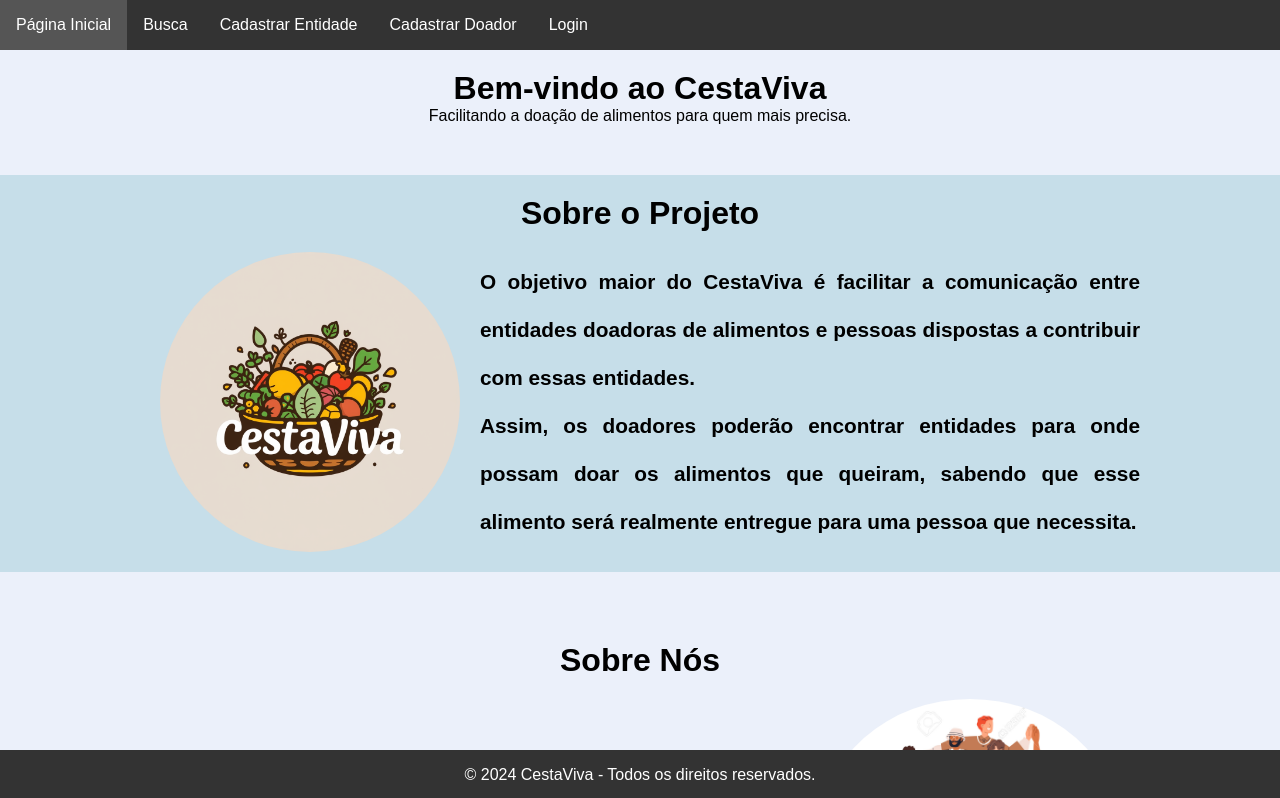
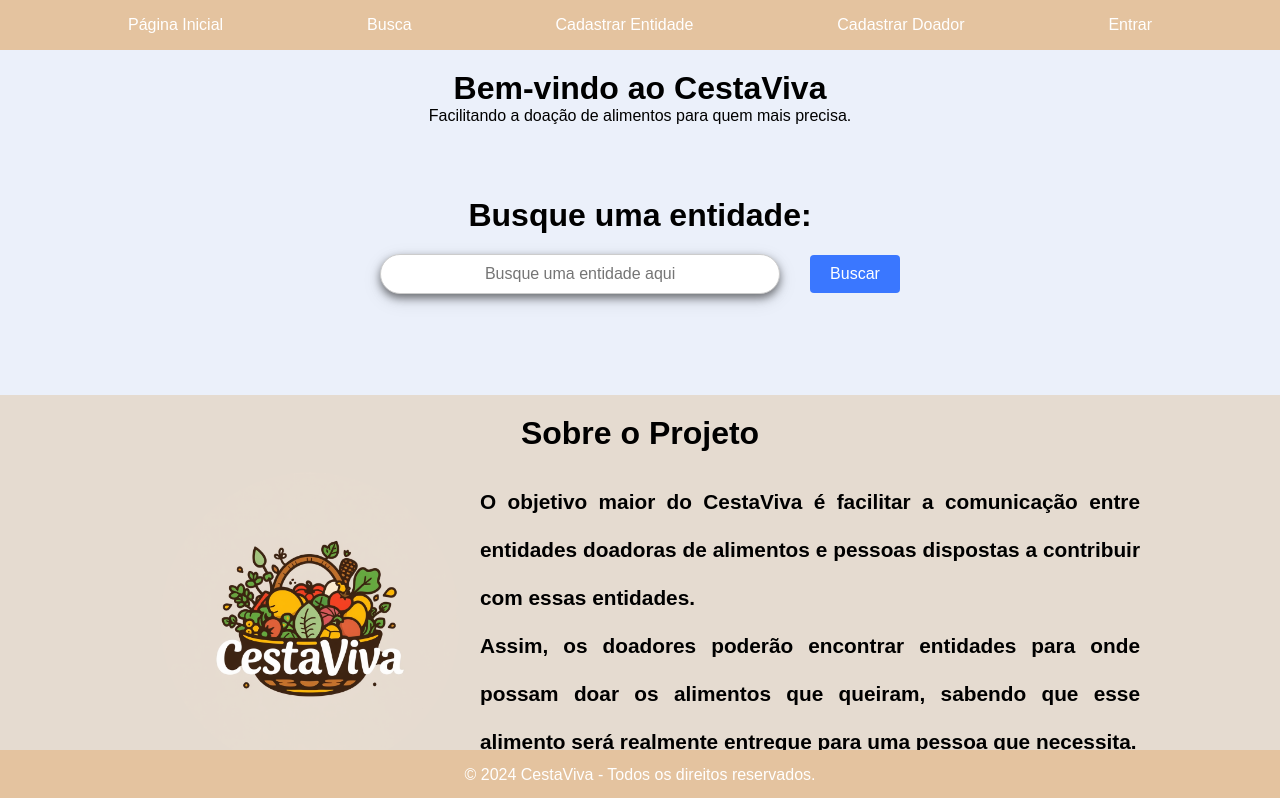
Before and after one commit to Amicuchi/CestaViva, a React (Vite) app: page / in a window 1280 px wide. Shown: the top 798 px of the page. Built offline with nearby package versions, Linux system fonts and the light colour scheme.

Commit message:
Atualização da Home. Acréscimo do campo de busca de entidade.

```diff
--- a/src/components/Navbar.jsx
+++ b/src/components/Navbar.jsx
@@ -8,7 +8,7 @@ function Navbar() {
                 <li><Link to="/busca">Busca</Link></li>
                 <li><Link to="/cadastro-entidade">Cadastrar Entidade</Link></li>
                 <li><Link to="/cadastro-doador">Cadastrar Doador</Link></li>
-                <li><Link to="/login">Login</Link></li>
+                <li><Link to="/login">Entrar</Link></li>
             </ul>
         </nav>
     );
--- a/src/components/homeComponents/BusqueEntidade.jsx
+++ b/src/components/homeComponents/BusqueEntidade.jsx
@@ -0,0 +1,15 @@
+import '../../styles/Contato.css';
+import '../../styles/Busque.css';
+
+
+export default function BusqueEntidade() {
+    return(
+        <div className="BEContainer">
+            <h2 className='TitleH2'>Busque uma entidade:</h2>
+            <form className="BEForm" action="">
+                <input className="BEInput" type="text" name="busqueEntidade" placeholder="Busque uma entidade aqui"/>
+                <button>Buscar</button>
+            </form>
+        </div>
+    )
+}
--- a/src/pages/Home.jsx
+++ b/src/pages/Home.jsx
@@ -1,3 +1,4 @@
+import BusqueEntidade from "../components/homeComponents/BusqueEntidade";
 import ConhecaAsEntidades from "../components/homeComponents/ConhecasAsEntidades";
 import Contato from "../components/homeComponents/Contato";
 import SobreNos from "../components/homeComponents/SobreNos";
@@ -8,6 +9,7 @@ function Home() {
         <>
             <h1>Bem-vindo ao CestaViva</h1>
             <p>Facilitando a doação de alimentos para quem mais precisa.</p>
+            <BusqueEntidade />
             <SobreProjeto />
             <SobreNos />
             <ConhecaAsEntidades />
--- /dev/null
+++ b/src/styles/Busque.css
@@ -0,0 +1,28 @@
+.BEContainer{
+    margin-top: 20px;
+    height: 200px;
+    width: 100%;
+    display: flex;
+    flex-direction: column;
+    justify-content: center;
+}
+
+.BEInput{
+    width: 400px;
+    max-width: 70%;
+    margin: 0 30px 0 0;
+    padding: 10px;
+    border: 1px solid #ccc;
+    border-radius: 20px;
+    font-size: 16px;
+    box-sizing: border-box;
+    box-shadow:
+        0 4px 8px rgba(0, 0, 0, 0.5),
+        0 6px 20px rgba(0, 0, 0, 0.1);
+}
+
+.BEInput:focus {
+    border-color: #3a77ff;
+    outline: none;
+    box-shadow: 0 0 5px rgba(58, 119, 255, 0.3);
+}
--- a/src/styles/ConhecaAsEntidades.css
+++ b/src/styles/ConhecaAsEntidades.css
@@ -4,7 +4,7 @@
     align-items: center;
     width: 100%;
     margin: 50px 0;
-    background-color: rgb(198, 222, 233);
+    background-color: #E5DBD0;
     padding: 20px;
     overflow: hidden;
     position: relative;
--- a/src/styles/SobreProjeto.css
+++ b/src/styles/SobreProjeto.css
@@ -1,3 +1,3 @@
 .OProjeto{
-    background-color: rgb(198, 222, 233);
+    background-color: #E5DBD0;
 }
--- a/src/styles/contato.css
+++ b/src/styles/contato.css
@@ -39,7 +39,7 @@ input[name="email"] {
     margin-bottom: 15px;
     padding: 10px;
     border: 1px solid #ccc;
-    border-radius: 4px;
+    border-radius: 10px;
     font-size: 16px;
     box-sizing: border-box;
 }
--- a/src/styles/index.css
+++ b/src/styles/index.css
@@ -20,7 +20,8 @@ nav ul {
     display: flex;
     list-style: none;
     padding: 0;
-    background-color: #333;
+    background-color: #e4c39f;
+    justify-content: space-evenly;
 }
 
 nav ul li {
@@ -40,7 +41,7 @@ nav ul li a:hover {
 }
 
 footer {
-    background-color: #333;
+    background-color: #e4c39f;
     color: white;
     padding: 1rem;
     text-align: center;
```
